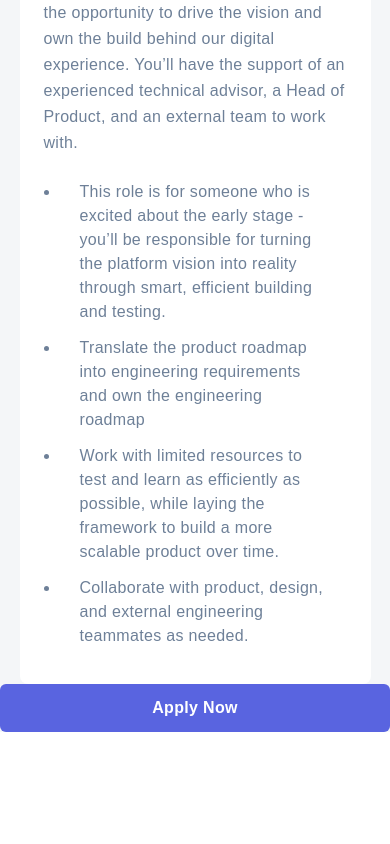
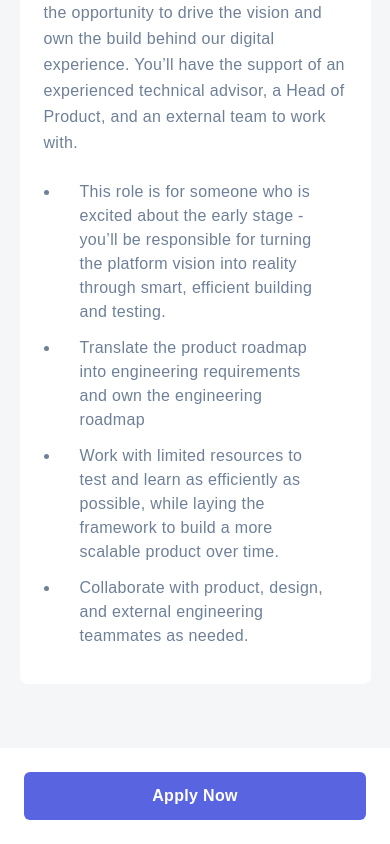
Before and after one commit to yehudz/devjobs-web-app, a Next.js app: page /jobs/1 in a window 390 px wide. Shown: the part 1829-2673 px from the top of the page. Before the commit the page ends 2561 px from the top, so only its background shows below. Built offline with nearby package versions, Linux system fonts and the light colour scheme.

Commit message:
update: Footer component
Move all code to footer component and receive props
To do: Add tablet and desktop screens

```diff
--- a/components/views/JobPostingLayout/JobPostingFooter.tsx
+++ b/components/views/JobPostingLayout/JobPostingFooter.tsx
@@ -0,0 +1,33 @@
+import type { JobPost } from "../../../typings/common.types"
+import Link from "next/link"
+import Button from "../../ui/Button"
+const JobPostingFooter:
+React.FC<JobPost> = ({
+  job
+})=> {
+  return(
+    <footer
+        data-testid="content-footer"
+        className="
+          w-full
+          bg-white
+          mt-16
+          p-6
+        "
+      >
+        <Link href={job.website}>
+          <a
+            data-testid="apply-button"
+          >
+            <Button
+              type='primary'
+            >
+              Apply Now
+            </Button>
+          </a>
+        </Link>
+      </footer>
+  )
+}
+
+export default JobPostingFooter
--- a/pages/jobs/[id].tsx
+++ b/pages/jobs/[id].tsx
@@ -5,6 +5,7 @@ import { JobPost } from '../../typings/common.types'
 import data from '../data.json'
 import Link from 'next/link'
 import Button from '../../components/ui/Button'
+import JobPostingFooter from '../../components/views/JobPostingLayout/JobPostingFooter'
 const JobPostPage = (props: JobPost)=> {
   let job = props.job
   let info = {
@@ -38,21 +39,9 @@ const JobPostPage = (props: JobPost)=> {
         tasksBody={job.role.content}
         tasksList={job.role.items}
       />
-      <footer
-        data-testid="content-footer"
-      >
-        <Link href={job.website}>
-          <a
-            data-testid="apply-button"
-          >
-            <Button
-              type='primary'
-            >
-              Apply Now
-            </Button>
-          </a>
-        </Link>
-      </footer>
+      <JobPostingFooter
+        job={job}
+      />
     </main>
   )
 }
```
